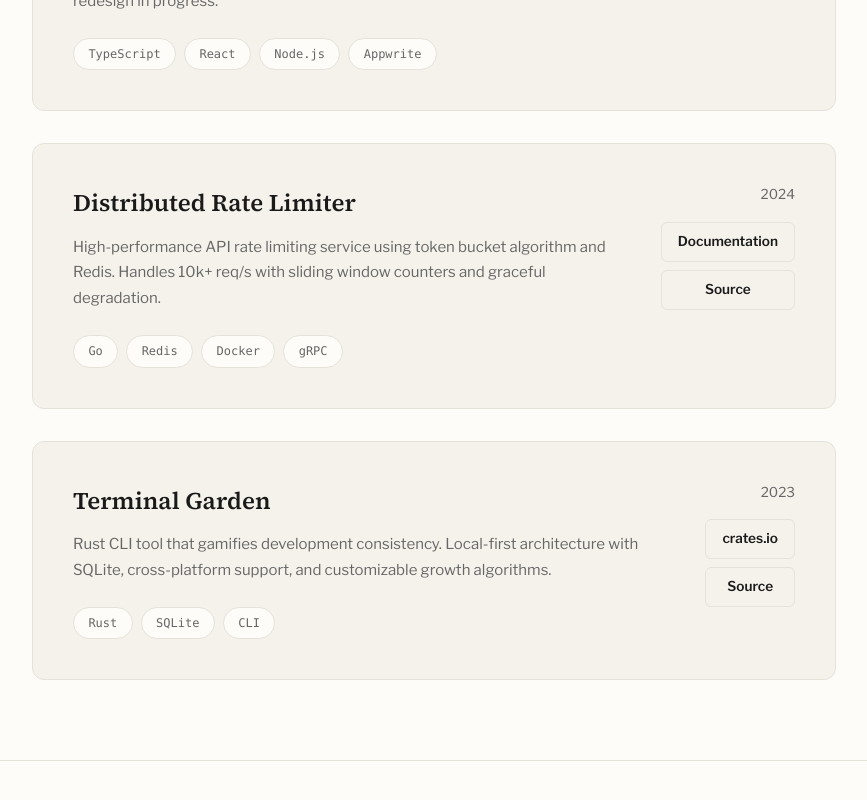
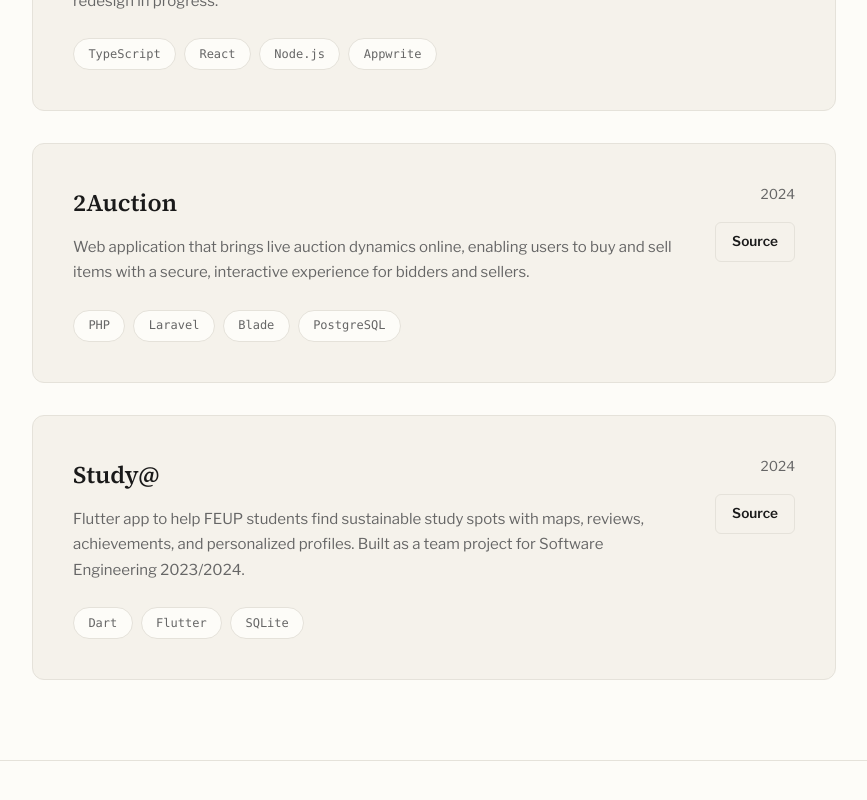
Before and after one commit to clarapbsousa/portfolio, a Next.js app: page / in a window 1280 px wide. Shown: the part 1193-1993 px from the top of the page, without its empty margins (206-1073 px from the left). Built offline with nearby package versions, Linux system fonts and the light colour scheme.

Commit message:
projects updated

```diff
--- a/src/app/page.tsx
+++ b/src/app/page.tsx
@@ -179,26 +179,26 @@ export default function Home() {
 
                             <article className="project-card">
                                 <div className="project-content">
-                                    <h3>Distributed Rate Limiter</h3>
+                                    <h3>2Auction</h3>
                                     <p className="project-desc">
-                                        High-performance API rate limiting service using token
-                                        bucket algorithm and Redis. Handles 10k+ req/s with sliding
-                                        window counters and graceful degradation.
+                                        Web application that brings live auction dynamics online,
+                                        enabling users to buy and sell items with a secure,
+                                        interactive experience for bidders and sellers.
                                     </p>
                                     <div className="project-tech">
-                                        <span className="tech-tag">Go</span>
-                                        <span className="tech-tag">Redis</span>
-                                        <span className="tech-tag">Docker</span>
-                                        <span className="tech-tag">gRPC</span>
+                                        <span className="tech-tag">PHP</span>
+                                        <span className="tech-tag">Laravel</span>
+                                        <span className="tech-tag">Blade</span>
+                                        <span className="tech-tag">PostgreSQL</span>
                                     </div>
                                 </div>
                                 <div className="project-meta">
                                     <span className="project-year">2024</span>
                                     <div className="project-links">
-                                        <a href="#" className="project-link">
-                                            Documentation
-                                        </a>
-                                        <a href="#" className="project-link">
+                                        <a
+                                            href="https://github.com/clarapbsousa/2Auction"
+                                            className="project-link"
+                                        >
                                             Source
                                         </a>
                                     </div>
@@ -207,25 +207,25 @@ export default function Home() {
 
                             <article className="project-card">
                                 <div className="project-content">
-                                    <h3>Terminal Garden</h3>
+                                    <h3>Study@</h3>
                                     <p className="project-desc">
-                                        Rust CLI tool that gamifies development consistency.
-                                        Local-first architecture with SQLite, cross-platform
-                                        support, and customizable growth algorithms.
+                                        Flutter app to help FEUP students find sustainable study
+                                        spots with maps, reviews, achievements, and personalized
+                                        profiles. Built as a team project for Software Engineering 2023/2024.
                                     </p>
                                     <div className="project-tech">
-                                        <span className="tech-tag">Rust</span>
+                                        <span className="tech-tag">Dart</span>
+                                        <span className="tech-tag">Flutter</span>
                                         <span className="tech-tag">SQLite</span>
-                                        <span className="tech-tag">CLI</span>
                                     </div>
                                 </div>
                                 <div className="project-meta">
-                                    <span className="project-year">2023</span>
+                                    <span className="project-year">2024</span>
                                     <div className="project-links">
-                                        <a href="#" className="project-link">
-                                            crates.io
-                                        </a>
-                                        <a href="#" className="project-link">
+                                        <a
+                                            href="https://github.com/FEUP-LEIC-ES-2023-24/2LEIC18T4"
+                                            className="project-link"
+                                        >
                                             Source
                                         </a>
                                     </div>
```
